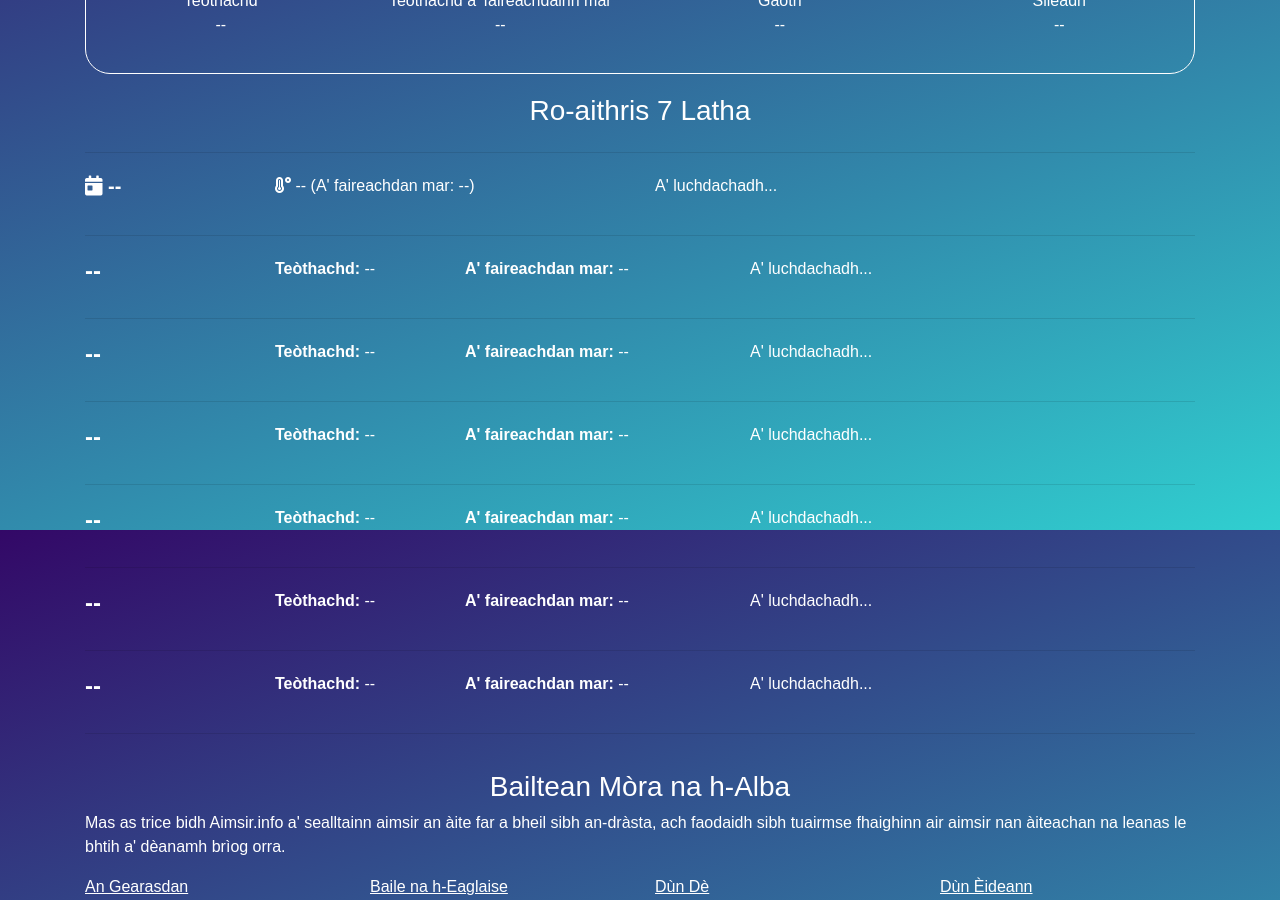
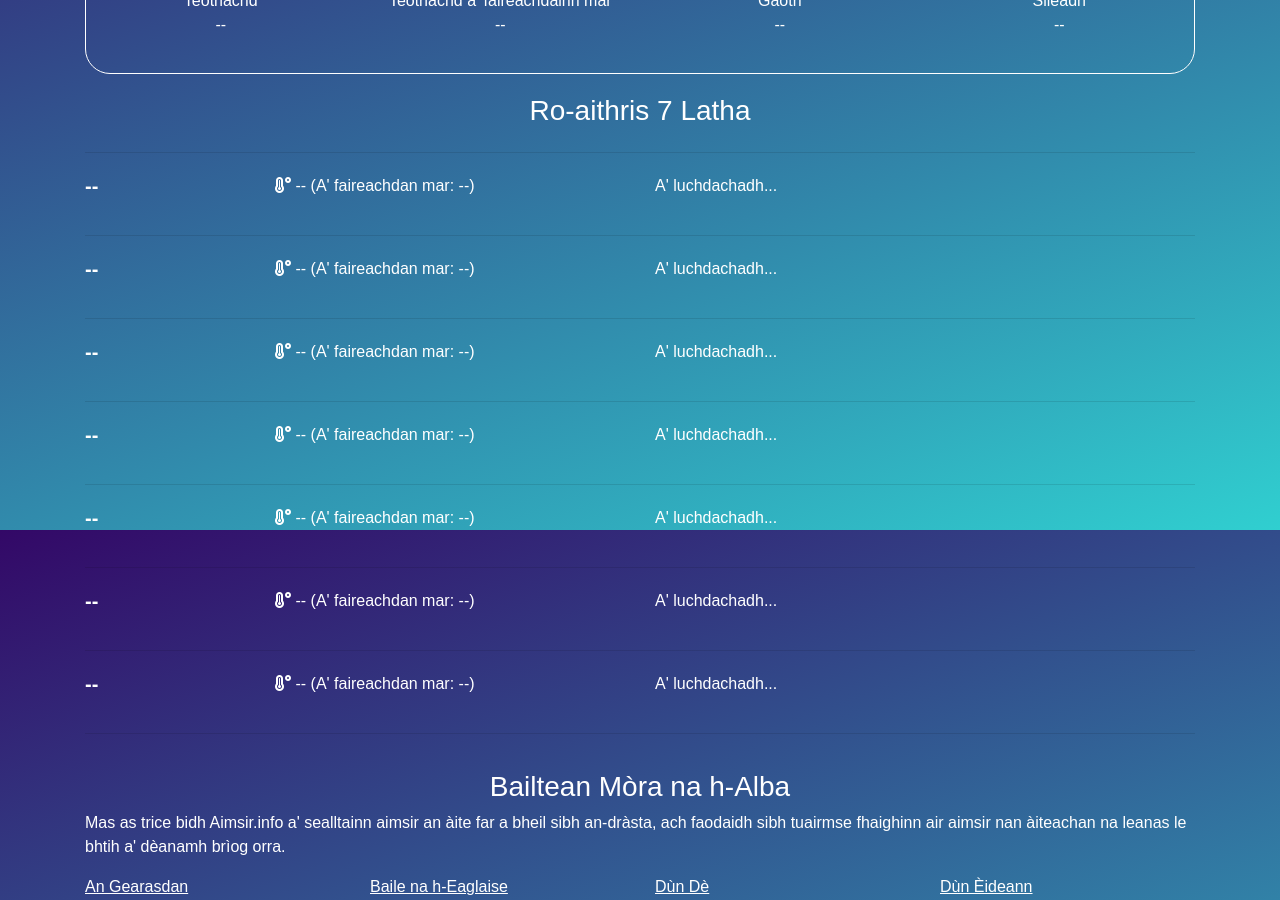
Before and after one commit to angeidheal/aimsir, a Jekyll site: the page built from index.html, in a window 1280 px wide and 900 px high, scrolled down 370 px. Built offline with Jekyll 4.4.1, drawn with Linux system fonts in a browser that asks for light colours; nearby versions of some CDN libraries; a script that is not in the unit is left out.

Commit message:
Update index.html

```diff
--- a/index.html
+++ b/index.html
@@ -42,10 +42,10 @@
 
       <div class="row daily-summary day-1">
         <div class="col-md-2">
-          <h5><i class="fas fa-calendar-day"></i> <span class="day-1-day">--</span></h5>
+          <h5><span class="day-1-day">--</span></h5>
         </div>
         <div class="col-md-4">
-          <p><i class="fas fa-temperature-high"></i> <span class="day-1-temp">--</span> (A' faireachdan mar: <span class="day-1-app-temp">--</span>)</p>
+          <p><strong><i class="fas fa-temperature-high"></i></strong> <span class="day-1-temp">--</span> (A' faireachdan mar: <span class="day-1-app-temp">--</span>)</p>
         </div>
         <div class="col-md-6 day-1-summary">
           A' luchdachadh...
@@ -56,15 +56,12 @@
 
       <div class="row daily-summary day-2">
         <div class="col-md-2">
-          <h4 class="day-2-day">--</h4>
+          <h5><span class="day-2-day">--</span></h5>
         </div>
-        <div class="col-md-2">
-          <p><strong>Teòthachd:</strong> <span class="day-2-temp">--</span></p>
+        <div class="col-md-4">
+          <p><strong><i class="fas fa-temperature-high"></i></strong> <span class="day-2-temp">--</span> (A' faireachdan mar: <span class="day-2-app-temp">--</span>)</p>
         </div>
-        <div class="col-md-3">
-          <p><strong>A' faireachdan mar:</strong> <span class="day-2-app-temp">--</span></p>
-        </div>
-        <div class="col-md-5 day-2-summary">
+        <div class="col-md-6 day-2-summary">
           A' luchdachadh...
         </div>
       </div>
@@ -73,15 +70,12 @@
 
       <div class="row daily-summary day-3">
         <div class="col-md-2">
-          <h4 class="day-3-day">--</h4>
+          <h5><span class="day-3-day">--</span></h5>
         </div>
-        <div class="col-md-2">
-          <p><strong>Teòthachd:</strong> <span class="day-3-temp">--</span></p>
+        <div class="col-md-4">
+          <p><strong><i class="fas fa-temperature-high"></i></strong> <span class="day-3-temp">--</span> (A' faireachdan mar: <span class="day-3-app-temp">--</span>)</p>
         </div>
-        <div class="col-md-3">
-          <p><strong>A' faireachdan mar:</strong> <span class="day-3-app-temp">--</span></p>
-        </div>
-        <div class="col-md-5 day-3-summary">
+        <div class="col-md-6 day-3-summary">
           A' luchdachadh...
         </div>
       </div>
@@ -90,15 +84,12 @@
 
       <div class="row daily-summary day-4">
         <div class="col-md-2">
-          <h4 class="day-4-day">--</h4>
+          <h5><span class="day-4-day">--</span></h5>
         </div>
-        <div class="col-md-2">
-          <p><strong>Teòthachd:</strong> <span class="day-4-temp">--</span></p>
+        <div class="col-md-4">
+          <p><strong><i class="fas fa-temperature-high"></i></strong> <span class="day-4-temp">--</span> (A' faireachdan mar: <span class="day-4-app-temp">--</span>)</p>
         </div>
-        <div class="col-md-3">
-          <p><strong>A' faireachdan mar:</strong> <span class="day-4-app-temp">--</span></p>
-        </div>
-        <div class="col-md-5 day-4-summary">
+        <div class="col-md-6 day-4-summary">
           A' luchdachadh...
         </div>
       </div>
@@ -107,15 +98,12 @@
 
       <div class="row daily-summary day-5">
         <div class="col-md-2">
-          <h4 class="day-5-day">--</h4>
+          <h5><span class="day-5-day">--</span></h5>
         </div>
-        <div class="col-md-2">
-          <p><strong>Teòthachd:</strong> <span class="day-5-temp">--</span></p>
+        <div class="col-md-4">
+          <p><strong><i class="fas fa-temperature-high"></i></strong> <span class="day-5-temp">--</span> (A' faireachdan mar: <span class="day-5-app-temp">--</span>)</p>
         </div>
-        <div class="col-md-3">
-          <p><strong>A' faireachdan mar:</strong> <span class="day-5-app-temp">--</span></p>
-        </div>
-        <div class="col-md-5 day-5-summary">
+        <div class="col-md-6 day-5-summary">
           A' luchdachadh...
         </div>
       </div>
@@ -124,15 +112,12 @@
 
       <div class="row daily-summary day-6">
         <div class="col-md-2">
-          <h4 class="day-6-day">--</h4>
+          <h5><span class="day-6-day">--</span></h5>
         </div>
-        <div class="col-md-2">
-          <p><strong>Teòthachd:</strong> <span class="day-6-temp">--</span></p>
+        <div class="col-md-4">
+          <p><strong><i class="fas fa-temperature-high"></i></strong> <span class="day-6-temp">--</span> (A' faireachdan mar: <span class="day-6-app-temp">--</span>)</p>
         </div>
-        <div class="col-md-3">
-          <p><strong>A' faireachdan mar:</strong> <span class="day-6-app-temp">--</span></p>
-        </div>
-        <div class="col-md-5 day-6-summary">
+        <div class="col-md-6 day-6-summary">
           A' luchdachadh...
         </div>
       </div>
@@ -141,15 +126,12 @@
 
       <div class="row daily-summary day-7">
         <div class="col-md-2">
-          <h4 class="day-7-day">--</h4>
+          <h5><span class="day-7-day">--</span></h5>
         </div>
-        <div class="col-md-2">
-          <p><strong>Teòthachd:</strong> <span class="day-7-temp">--</span></p>
+        <div class="col-md-4">
+          <p><strong><i class="fas fa-temperature-high"></i></strong> <span class="day-7-temp">--</span> (A' faireachdan mar: <span class="day-7-app-temp">--</span>)</p>
         </div>
-        <div class="col-md-3">
-          <p><strong>A' faireachdan mar:</strong> <span class="day-7-app-temp">--</span></p>
-        </div>
-        <div class="col-md-5 day-7-summary">
+        <div class="col-md-6 day-7-summary">
           A' luchdachadh...
         </div>
       </div>
```
